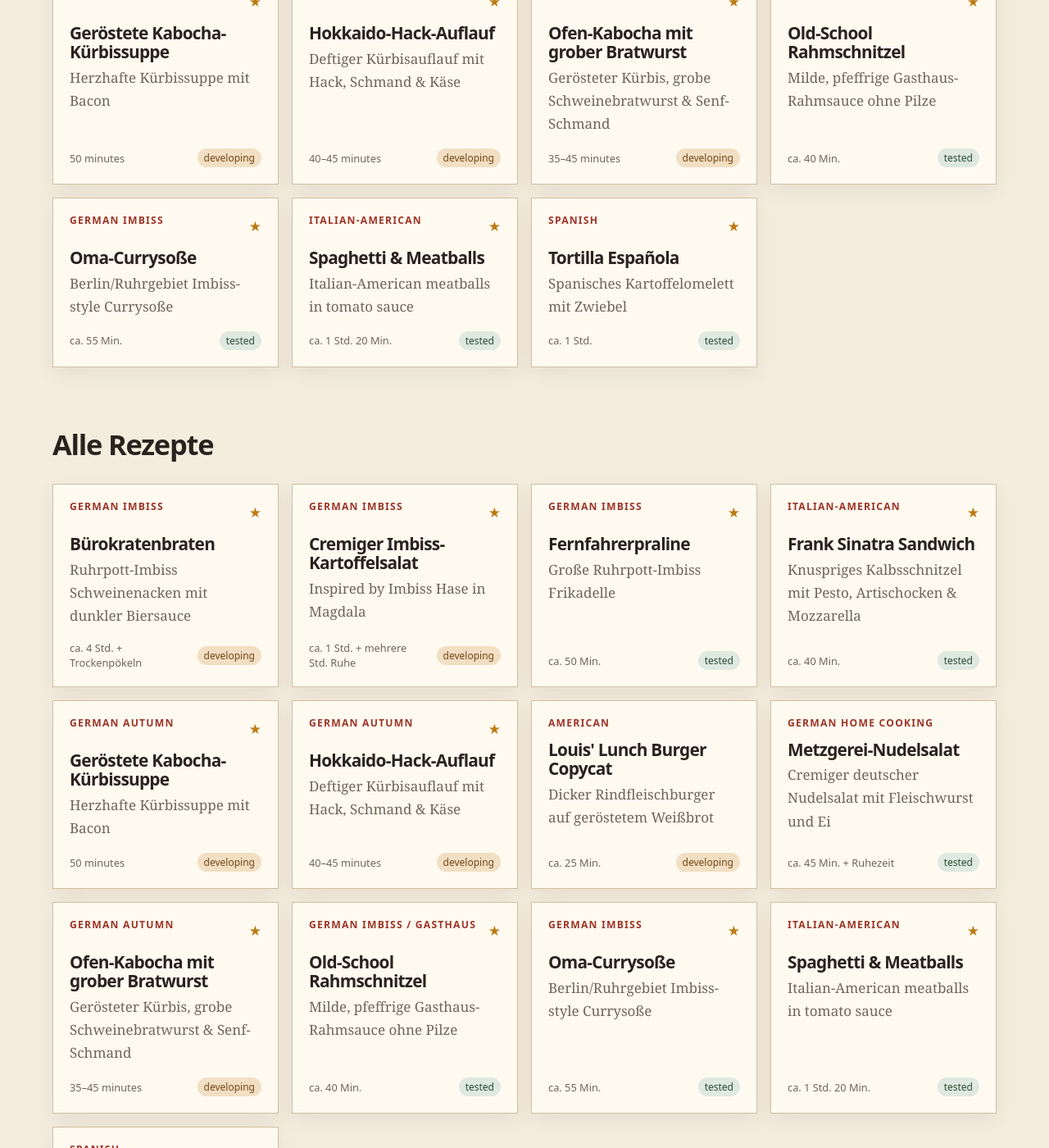
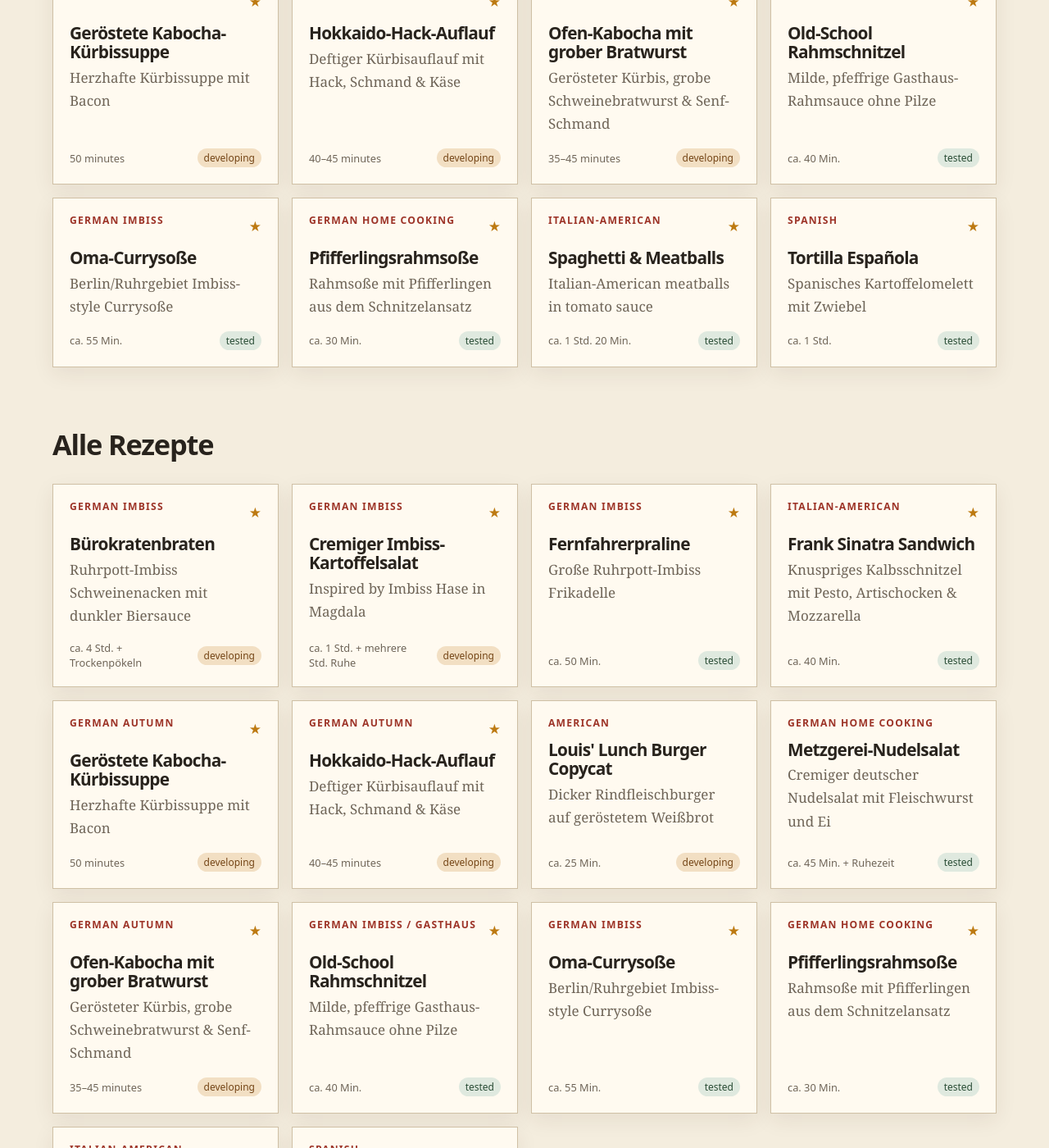
Before and after one commit to detherionx/bespoke-recipes, a Jekyll site: the page built from index.md, in a window 1280 px wide and 1400 px high, scrolled down 1650 px. Shown: the whole window at 82% size. Built offline with Jekyll 4.4.1, drawn with Linux system fonts in a browser that asks for light colours; part of the change alters nothing that is shown; some of the changed text lies outside the part shown.

Commit message:
Add tested Pfifferlingsrahmsoße recipe

````diff
--- /dev/null
+++ b/_recipes/pfifferlingsrahmsosse.md
@@ -0,0 +1,102 @@
+---
+layout: recipe
+title: "Pfifferlingsrahmsoße"
+subtitle: "Rahmsoße mit Pfifferlingen aus dem Schnitzelansatz"
+category: "German Home Cooking"
+origin: "Deutschland"
+servings: "3"
+prep_time: "10 Min."
+cook_time: "15–20 Min."
+total_time: "ca. 30 Min."
+tags:
+  - Pfifferlinge
+  - Rahmsoße
+  - Schnitzel
+  - German
+  - Gasthaus
+favourite: true
+status: tested
+---
+
+Eine cremige Pfifferlingsrahmsoße, direkt im Ansatz der zuvor in Butterschmalz gebratenen Schnitzel aufgebaut. Gebräunter Pfannenfond, gebratene Pfifferlinge und zurückhaltende Würzung bestimmen den Geschmack – keine schwere Standard-Jägersoße.
+
+## Shopping List
+
+```text
+PFIFFERLINGSRAHMSOSSE
+
+OBST & GEMÜSE
+200–250 g Pfifferlinge
+1 kleine Zwiebel
+Petersilie
+1 Zitrone
+
+KÜHLREGAL
+100 ml Sahne
+100 g Schmand
+
+VORRAT – FALLS NICHT DA
+Butterschmalz
+Mehl
+200 ml Rinderfond oder Bratenfond
+Mittelscharfer Senf
+Salz
+Weißer Pfeffer
+Optional: Worcestersauce oder Maggi
+```
+
+## Ingredients
+
+| Menge | Zutat |
+|---:|---|
+| 200–250 g | frische Pfifferlinge, sauber geputzt |
+| 1 kleine | [Zwiebel]({{ '/lebensmittelkunde/zwiebel/' | relative_url }}), gewürfelt |
+| 1–1½ EL | Butterschmalz beziehungsweise Bratfett aus der Schnitzelpfanne |
+| 1–1½ EL | Mehl |
+| 200 ml | Rinderfond oder Bratenfond |
+| 100 ml | Sahne |
+| 100 g | Schmand |
+| ½–1 TL | mittelscharfer Senf |
+| nach Geschmack | weißer Pfeffer und vorsichtig Salz |
+| einige Tropfen | Zitronensaft |
+| 1–2 EL | Petersilie, fein gehackt |
+| optional | winziger Spritzer Worcestersauce oder Maggi |
+
+## Equipment
+
+- Pfanne mit dem Bratensatz der Schnitzel
+- Kochlöffel oder Schneebesen
+
+## Instructions
+
+1. **Zuerst die Schnitzel braten:** Schnitzel in Butterschmalz braten, herausnehmen und warm halten. Pfanne nicht reinigen. Überschüssiges Fett abgießen, aber etwa 1–1½ EL Butterschmalz samt gebräuntem Pfannenfond zurücklassen. Ist genug Butterschmalz vorhanden, keine zusätzliche Butter für die Mehlschwitze zugeben.
+2. **Pfifferlinge braten:** Pfifferlinge zuerst in die Pfanne geben und auf dem Bosch-Induktionsfeld bei Stufe 6–7 etwa 3–4 Minuten braten. Sie sollen Feuchtigkeit verlieren und tatsächlich braten, nicht sofort schmoren. Kleine Exemplare ganz lassen, große rustikal zerteilen.
+3. **Zwiebel ergänzen:** Gewürfelte Zwiebel zugeben, auf Stufe 5–6 reduzieren und weitere 3–4 Minuten glasig bis leicht golden braten.
+4. **Helle Mehlschwitze ansetzen:** 1–1½ EL Mehl über Pilze und Zwiebel streuen und 60–90 Sekunden rühren. Das Mehl soll garen, aber nicht dunkelbraun werden.
+5. **Fond einarbeiten:** Zunächst nur einen Teil des Fonds zugießen. Kräftig rühren und den Schnitzelfond vollständig vom Pfannenboden lösen. Restlichen Fond nach und nach einrühren und 2–3 Minuten sanft köcheln lassen.
+6. **Rahm vollenden:** Sahne einrühren und kurz sanft köcheln. Hitze reduzieren, dann Schmand einrühren. Anschließend nicht mehr heftig kochen.
+7. **Zurückhaltend abschmecken:** Senf, weißen Pfeffer und einige Tropfen Zitronensaft zugeben. Erst probieren, dann vorsichtig salzen. Optional einen sehr kleinen Spritzer Worcestersauce oder Maggi ergänzen. Pfifferlinge, Bratensatz und Rahm bleiben geschmacklich im Vordergrund.
+8. **Petersilie zuletzt:** Fein gehackte Petersilie erst unmittelbar vor dem Servieren einrühren; nicht mehrere Minuten mitkochen.
+9. **Servieren:** Schnitzel entweder 1–2 Minuten in der Soße erwärmen und überziehen oder für eine knusprigere Panierung separat anrichten und die Soße darüberlöffeln.
+
+## What to Look For
+
+- Cremig, glänzend und hellbeige bis hellbraun.
+- Sichtbar reich an Pfifferlingen, die noch etwas Textur besitzen.
+- Dick genug, um einen Löffelrücken zu überziehen, aber weder pastös noch wässrig.
+- Ist die Soße zu dick, mit wenig Fond oder Wasser lockern. Ist sie zu dünn, vor einer weiteren Bindung einige Minuten sanft reduzieren. Kein rohes Mehl hineinschütten.
+
+## Notes / Lessons Learned
+
+- Basistechnik: [Old-School Rahmschnitzel]({{ '/recipes/rahmschnitzel/' | relative_url }}).
+- Nach dem Schnitzelbraten zuerst die verbliebene Fettmenge prüfen. Zusätzliche Butter ist unnötig, wenn bereits 1–1½ EL Butterschmalz in der Pfanne stehen.
+- Pfifferlinge vor der Zwiebel bei ausreichend hoher Hitze braten. So verlieren sie Wasser und entwickeln Aroma, statt von Beginn an in Flüssigkeit zu garen.
+- Frische Petersilie darf etwas welk aussehen. Verwendbar ist sie, solange sie nicht schleimig oder schimmelig ist und nicht säuerlich beziehungsweise vergoren riecht. Gelbe, braune oder matschige Teile entfernen; die besten grünen Blätter und Stiele waschen, trocknen, hacken und erst am Ende zugeben.
+
+## Storage / Reheating
+
+Soße und Schnitzel möglichst getrennt bis zu 2 Tage gut gekühlt aufbewahren. Die Soße langsam vollständig erhitzen, nicht stark kochen und bei Bedarf mit wenig Fond oder Wasser lockern.
+
+## Variations
+
+- Für knusprige Schnitzel die Soße erst auf dem Teller darübergeben. Für stärkere Verbindung Schnitzel nur 1–2 Minuten in der fertigen Soße ziehen lassen.
--- a/_recipes/rahmschnitzel.md
+++ b/_recipes/rahmschnitzel.md
@@ -92,3 +92,4 @@ Sauce und Schnitzel möglichst getrennt bis zu 2 Tage kühlen. Sauce langsam erh
 ## Variations
 
 - Für mehr Pfefferaroma etwas frisch gemahlenen schwarzen Pfeffer ergänzen, den weißen Pfeffer aber als Hauptnote behalten.
+- Variation: [Pfifferlingsrahmsoße]({{ '/recipes/pfifferlingsrahmsosse/' | relative_url }}) mit gebratenen Pfifferlingen und Zwiebel.
````
